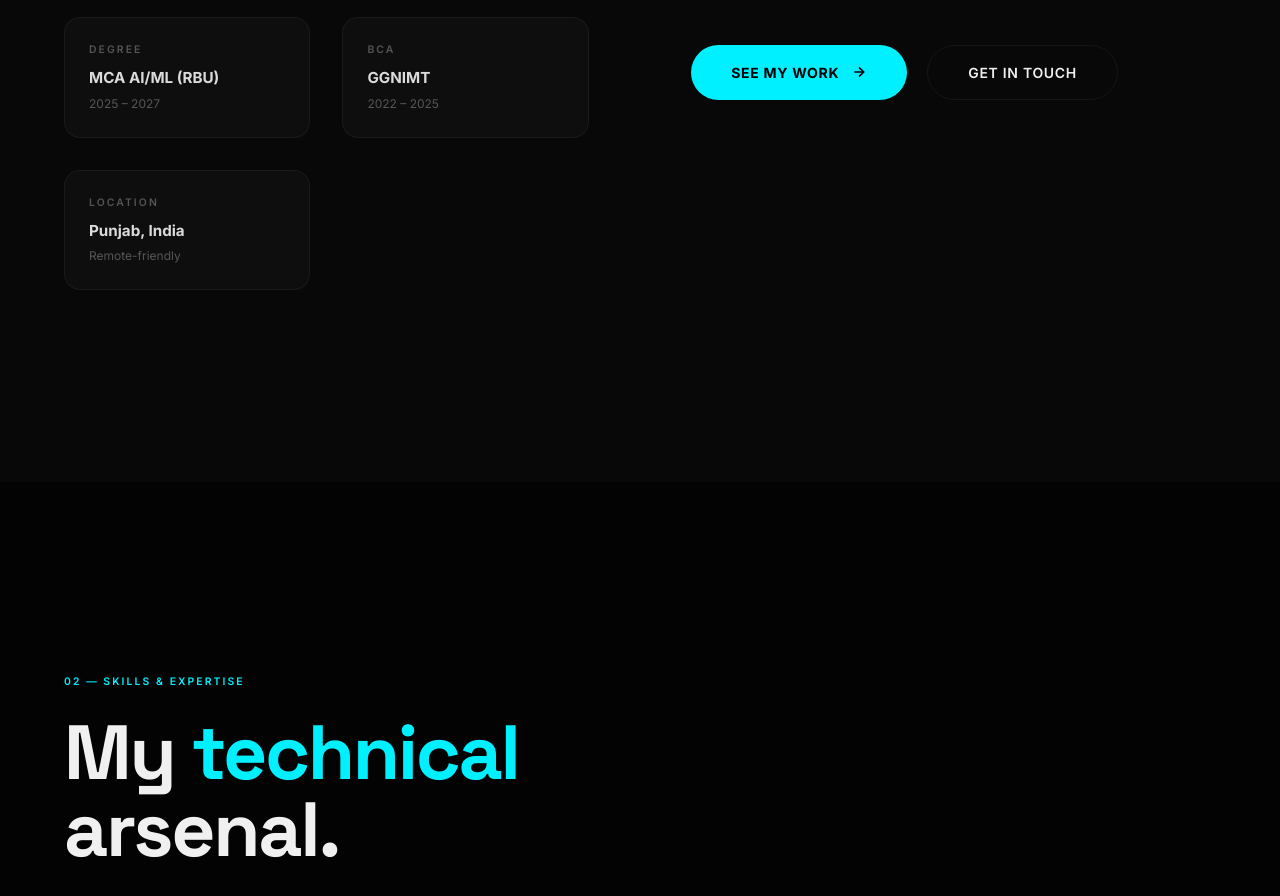
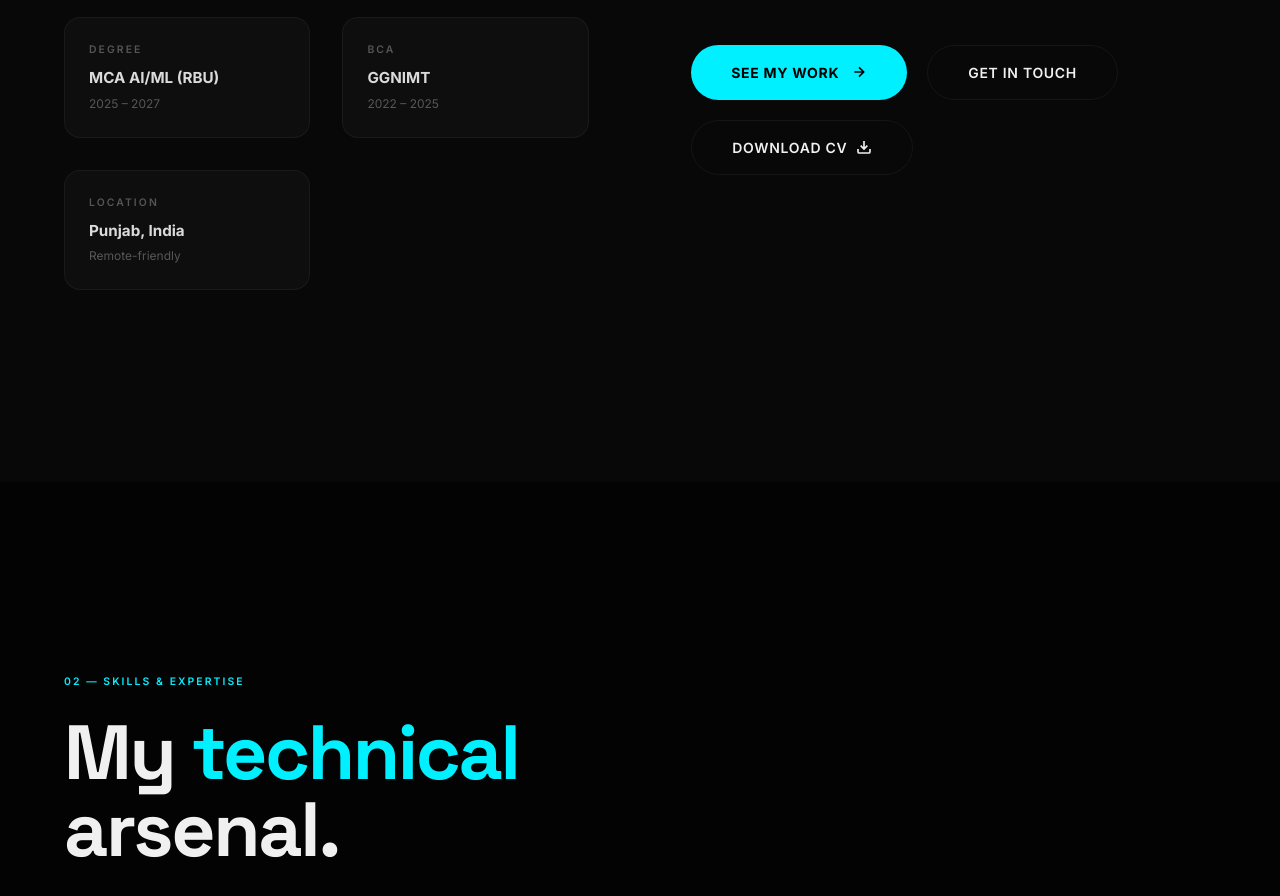
Before and after one commit to Aryan1274/Portfolio, a React (Vite) app: page / in a window 1280 px wide. Shown: the part 1600-2496 px from the top of the page. Built offline with nearby package versions, Linux system fonts and the light colour scheme.

Commit message:
feat: add download cv button and resume asset

```diff
--- a/src/sections/About.jsx
+++ b/src/sections/About.jsx
@@ -1,5 +1,6 @@
 import React from 'react';
 import { motion } from 'framer-motion';
+import resumeFile from '../assets/Aryan-resume.pdf';
 
 const fadeUp = {
   hidden: { opacity: 0, y: 50 },
@@ -124,6 +125,17 @@ const About = () => {
                 </svg>
               </a>
               <a href="#contact" className="btn-outline">Get In Touch</a>
+              <a
+                href={resumeFile}
+                download="Aryan-resume.pdf"
+                className="btn-outline"
+                style={{ display: 'flex', alignItems: 'center', gap: '0.5rem' }}
+              >
+                Download CV
+                <svg width="16" height="16" viewBox="0 0 24 24" fill="none" stroke="currentColor" strokeWidth="2.5">
+                  <path d="M21 15v4a2 2 0 0 1-2 2H5a2 2 0 0 1-2-2v-4M7 10l5 5 5-5M12 15V3"/>
+                </svg>
+              </a>
             </div>
           </motion.div>
         </div>
```
Also changed, not shown: 1 other file (tests, documents, lock files or other folders).
